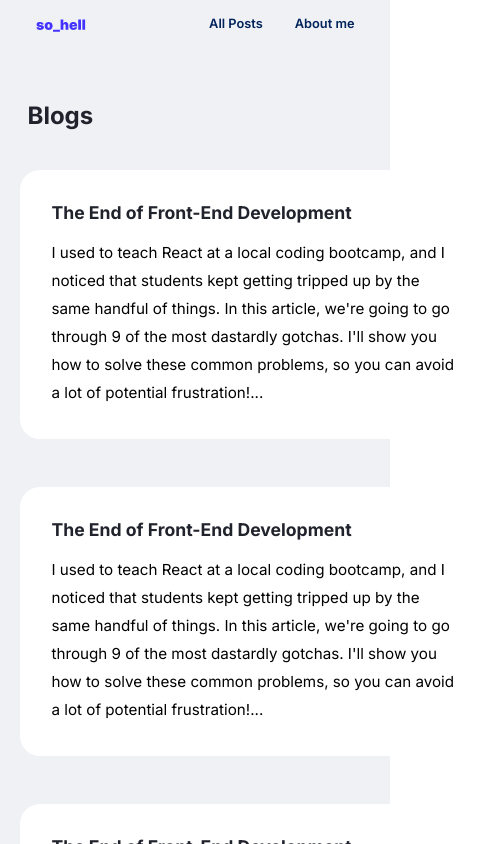
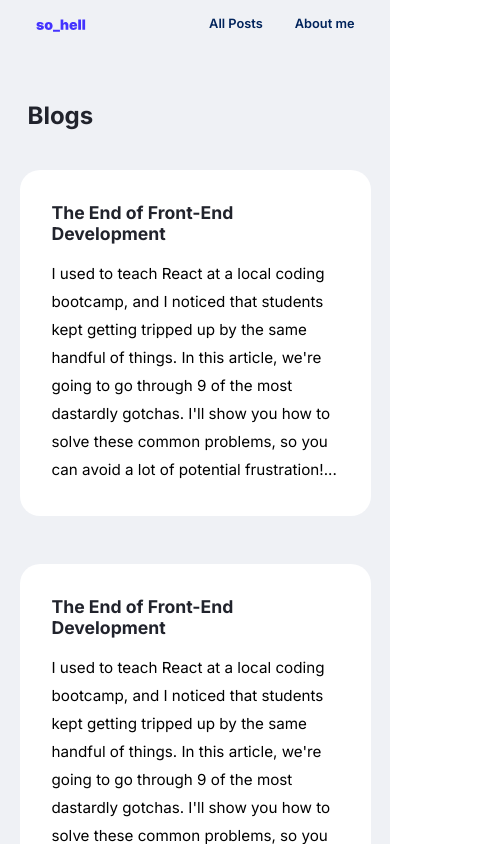
Before and after one commit to noobCode-69/personal-blogging, a Next.js app: page /blogs in a window 390 px wide. Shown: the top 844 px of the page, 495 px wide, since content can reach past the window. Built offline with nearby package versions, Linux system fonts and the light colour scheme.

Commit message:
ui changes

```diff
--- a/components/blogs/blogsList/blogsList.module.css
+++ b/components/blogs/blogsList/blogsList.module.css
@@ -9,3 +9,10 @@
   column-gap: 2rem;
   row-gap: 3rem;
 }
+
+
+@media (max-width: 650px) {
+  .blogs {
+    grid-template-columns: 1fr;
+  }
+}
```
